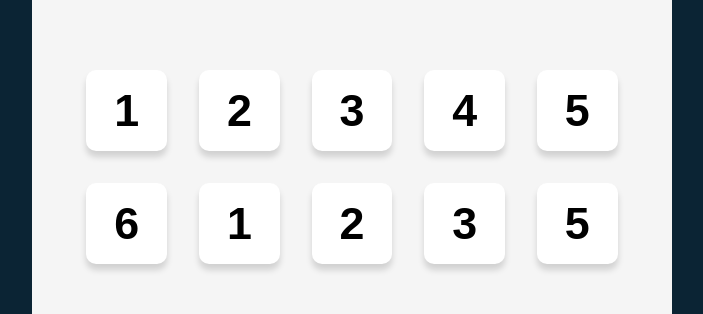
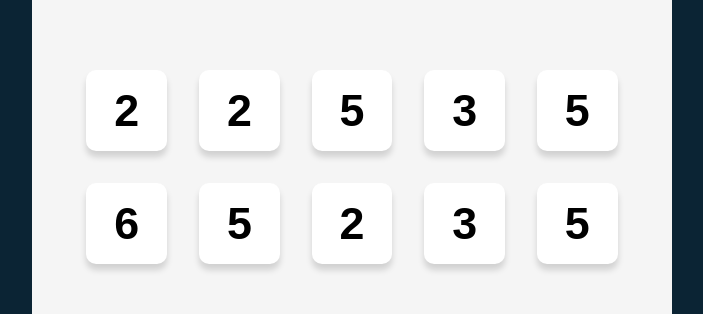
Before and after one commit to aashkadel99/tenzies-app, a React (Create React App) app: page / in a window 1280 px wide. Shown: the part 233-547 px from the top of the page, without its empty margins (288-991 px from the left). Built offline with nearby package versions, Linux system fonts and the light colour scheme.

Commit message:
Some values changed

```diff
--- a/src/App.js
+++ b/src/App.js
@@ -5,13 +5,13 @@ function App() {
   return (
     <main className="app">
       <div className="dice-container">
-        <Die value = "1"/>
         <Die value = "2"/>
+        <Die value = "2"/>
+        <Die value = "5"/>
         <Die value = "3"/>
-        <Die value = "4"/>
         <Die value = "5"/>
         <Die value = "6"/>
-        <Die value = "1"/>
+        <Die value = "5"/>
         <Die value = "2"/>
         <Die value = "3"/>
         <Die value = "5"/>
```
